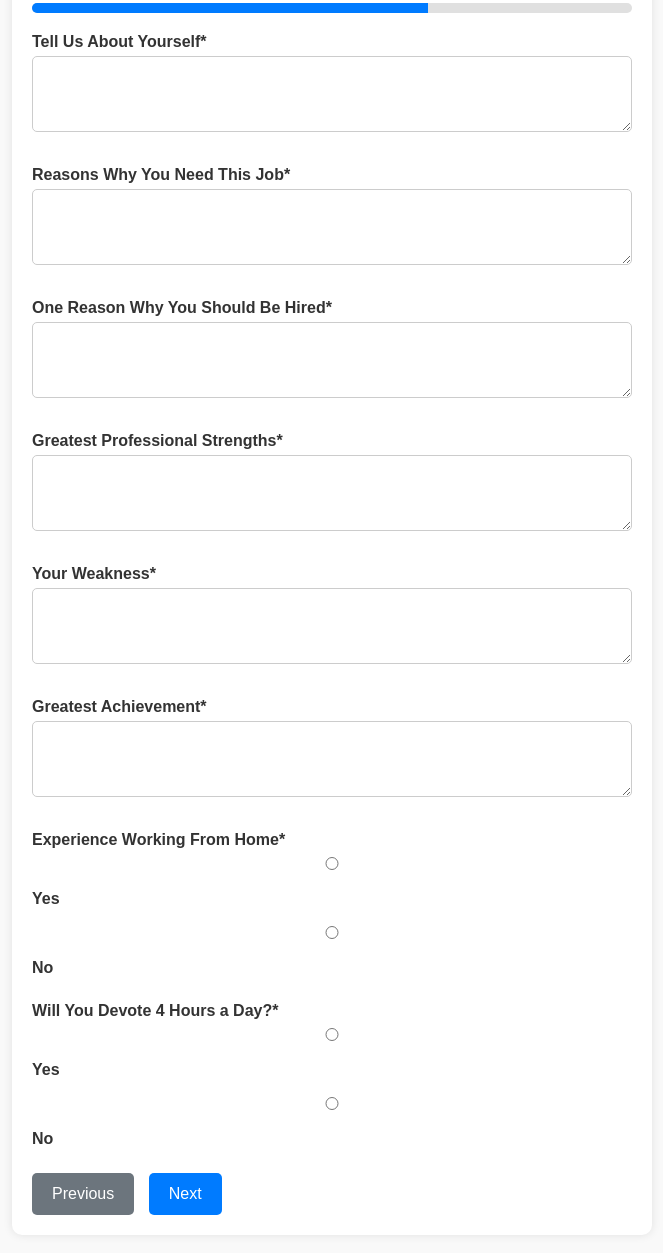
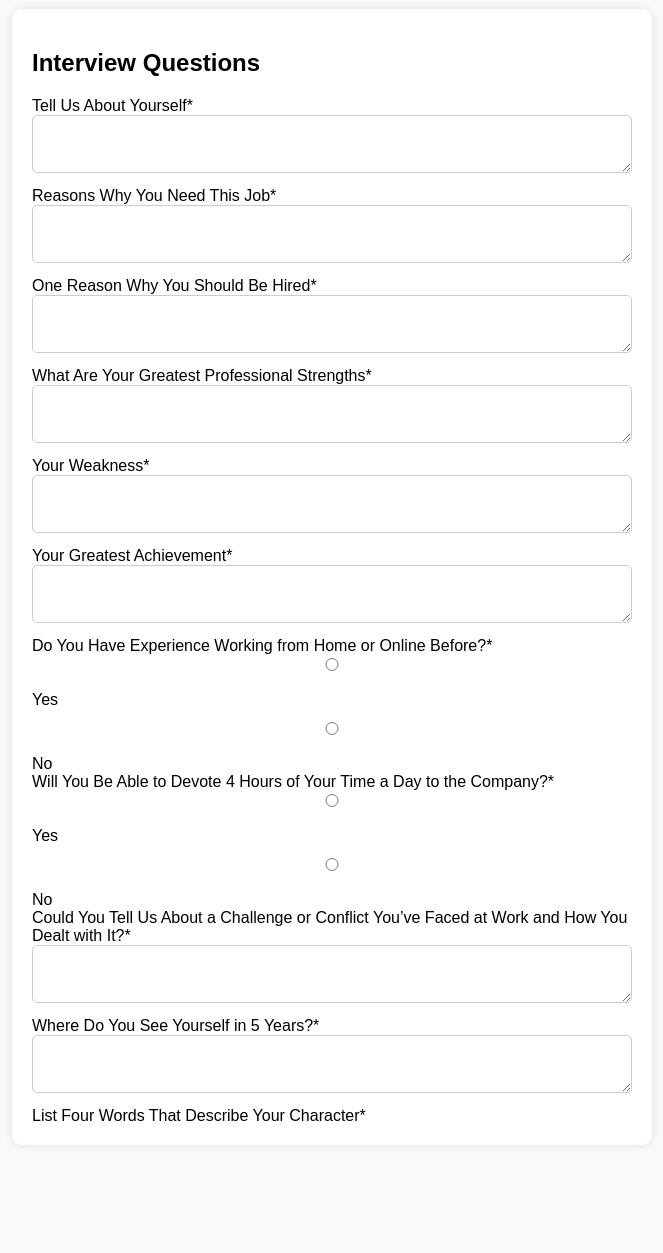
Before and after one commit to empform/empform.github.io, a plain HTML site: page page2.html in a window 1280 px wide. Shown: the part 91-1344 px from the top of the page, without its empty margins (308-971 px from the left). After the commit the page ends 1256 px from the top, so only its background shows below. Drawn offline with Linux system fonts and the light colour scheme.

Commit message:
Update page2.html

```diff
--- a/page2.html
+++ b/page2.html
@@ -3,76 +3,58 @@
 <head>
     <meta charset="UTF-8">
     <meta name="viewport" content="width=device-width, initial-scale=1.0">
-    <title>Multi-Page Form - Page 2</title>
+    <title>Employment Registration - Interview Questions</title>
     <link rel="stylesheet" href="styles.css">
 </head>
 <body>
+    <!-- Header -->
+    <header class="main-header">
+        <h1>Employment Registration Form</h1>
+    </header>
+
+    <!-- Main Form Container -->
     <div class="form-container">
-        <div class="form-header">
-            <h1>Interview Questions</h1>
-            <div class="progress-bar">
-                <div class="progress" style="width: 66%;"></div>
-            </div>
-        </div>
-        <form id="interviewForm">
-            <div class="form-group">
-                <label for="aboutYourself">Tell Us About Yourself*</label>
-                <textarea id="aboutYourself" name="aboutYourself" rows="3" required></textarea>
+        <form action="page3.html" method="post">
+            <h2>Interview Questions</h2>
+            <label for="aboutYourself">Tell Us About Yourself*</label>
+            <textarea id="aboutYourself" name="aboutYourself" required></textarea>
+
+            <label for="whyThisJob">Reasons Why You Need This Job*</label>
+            <textarea id="whyThisJob" name="whyThisJob" required></textarea>
+
+            <label for="whyHireYou">One Reason Why You Should Be Hired*</label>
+            <textarea id="whyHireYou" name="whyHireYou" required></textarea>
+
+            <label for="strengths">What Are Your Greatest Professional Strengths*</label>
+            <textarea id="strengths" name="strengths" required></textarea>
+
+            <label for="weakness">Your Weakness*</label>
+            <textarea id="weakness" name="weakness" required></textarea>
+
+            <label for="achievement">Your Greatest Achievement*</label>
+            <textarea id="achievement" name="achievement" required></textarea>
+
+            <label>Do You Have Experience Working from Home or Online Before?*</label>
+            <div class="radio-group">
+                <input type="radio" id="workFromHomeYes" name="workFromHome" value="Yes" required>
+                <label for="workFromHomeYes">Yes</label>
+                <input type="radio" id="workFromHomeNo" name="workFromHome" value="No" required>
+                <label for="workFromHomeNo">No</label>
             </div>
 
-            <div class="form-group">
-                <label for="whyJob">Reasons Why You Need This Job*</label>
-                <textarea id="whyJob" name="whyJob" rows="3" required></textarea>
+            <label>Will You Be Able to Devote 4 Hours of Your Time a Day to the Company?*</label>
+            <div class="radio-group">
+                <input type="radio" id="devoteTimeYes" name="devoteTime" value="Yes" required>
+                <label for="devoteTimeYes">Yes</label>
+                <input type="radio" id="devoteTimeNo" name="devoteTime" value="No" required>
+                <label for="devoteTimeNo">No</label>
             </div>
 
-            <div class="form-group">
-                <label for="reasonHire">One Reason Why You Should Be Hired*</label>
-                <textarea id="reasonHire" name="reasonHire" rows="3" required></textarea>
-            </div>
+            <label for="challenges">Could You Tell Us About a Challenge or Conflict You’ve Faced at Work and How You Dealt with It?*</label>
+            <textarea id="challenges" name="challenges" required></textarea>
 
-            <div class="form-group">
-                <label for="strengths">Greatest Professional Strengths*</label>
-                <textarea id="strengths" name="strengths" rows="3" required></textarea>
-            </div>
+            <label for="fiveYears">Where Do You See Yourself in 5 Years?*</label>
+            <textarea id="fiveYears" name="fiveYears" required></textarea>
 
-            <div class="form-group">
-                <label for="weakness">Your Weakness*</label>
-                <textarea id="weakness" name="weakness" rows="3" required></textarea>
-            </div>
-
-            <div class="form-group">
-                <label for="achievement">Greatest Achievement*</label>
-                <textarea id="achievement" name="achievement" rows="3" required></textarea>
-            </div>
-
-            <div class="form-group">
-                <label>Experience Working From Home*</label>
-                <div class="radio-group">
-                    <input type="radio" id="remoteYes" name="experienceRemote" value="Yes" required>
-                    <label for="remoteYes">Yes</label>
-
-                    <input type="radio" id="remoteNo" name="experienceRemote" value="No">
-                    <label for="remoteNo">No</label>
-                </div>
-            </div>
-
-            <div class="form-group">
-                <label>Will You Devote 4 Hours a Day?*</label>
-                <div class="radio-group">
-                    <input type="radio" id="commitYes" name="timeCommitment" value="Yes" required>
-                    <label for="commitYes">Yes</label>
-
-                    <input type="radio" id="commitNo" name="timeCommitment" value="No">
-                    <label for="commitNo">No</label>
-                </div>
-            </div>
-
-            <div class="form-navigation">
-                <button type="button" id="backToPage1" class="prev-btn">Previous</button>
-                <button type="button" id="nextToPage3" class="next-btn">Next</button>
-            </div>
-        </form>
-    </div>
-    <script src="scripts.js"></script>
-</body>
-</html>
+            <label for="characterWords">List Four Words That Describe Your Character*</label>
+            <t
```
